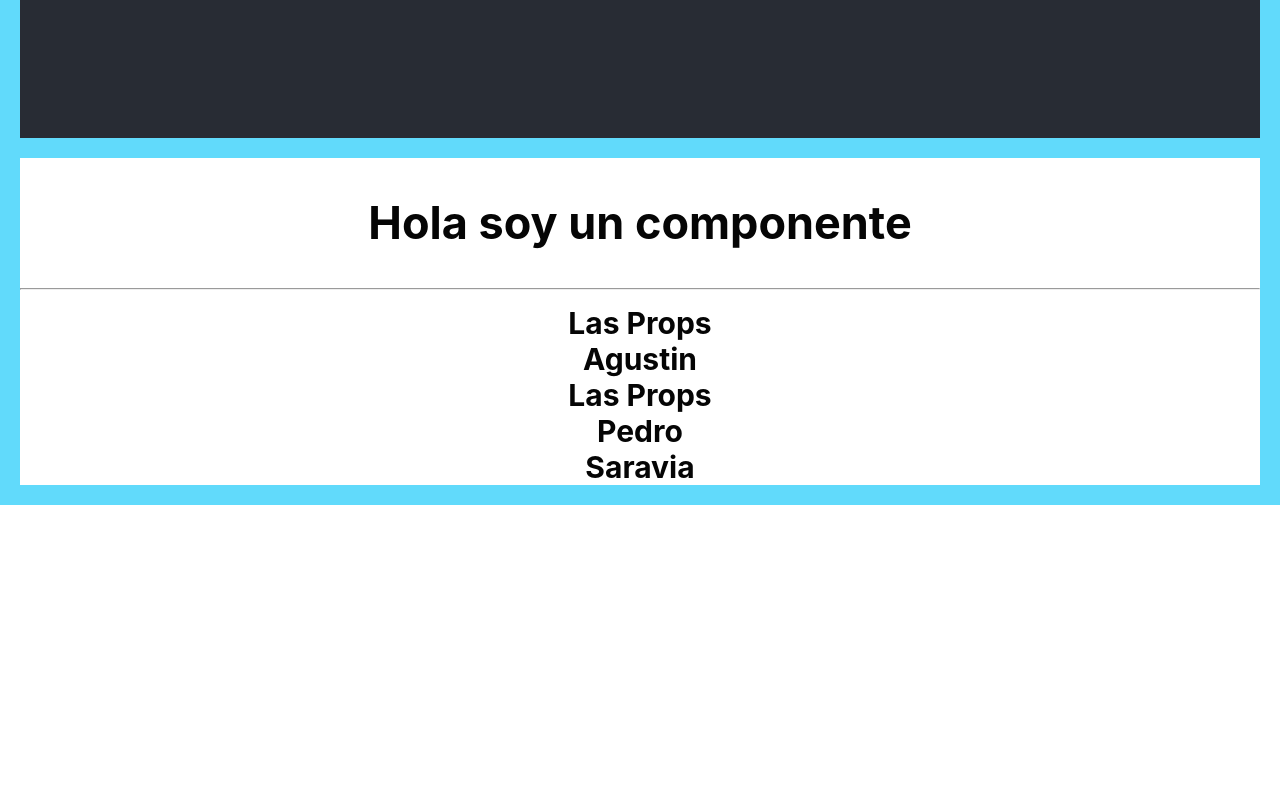
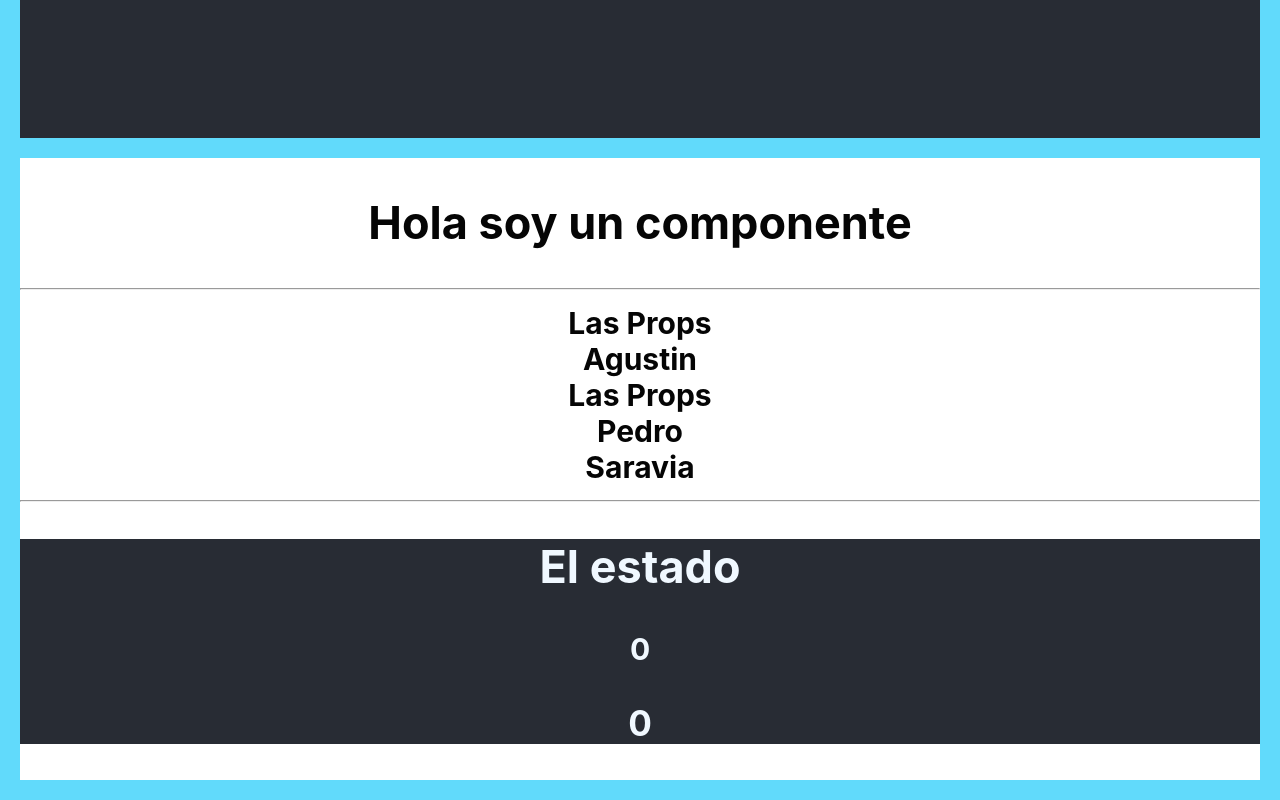
Before and after one commit to xNatzhu/React-curso-Jor-Mircha, a React (Create React App) app in the folder React-Basico/: page / in a window 1280 px wide. Shown: the part 682-1482 px from the top of the page. Before the commit the page ends 1187 px from the top, so only its background shows below. Built offline with nearby package versions, Linux system fonts and the light colour scheme.

Commit message:
Estados - React

```diff
--- a/React-Basico/src/App.css
+++ b/React-Basico/src/App.css
@@ -51,6 +51,10 @@
   pointer-events: none;
 }
 
+.state{
+  background:#282c34
+}
+
 @media (prefers-reduced-motion: no-preference) {
   .App-logo {
     animation: App-logo-spin infinite 20s linear;
--- a/React-Basico/src/App.js
+++ b/React-Basico/src/App.js
@@ -3,6 +3,7 @@ import logo from './logo.svg';
 import './App.css';
 import Componente from "./components/Componente"; //aca hacemos llamar nuestro componente creado.
 import Propiedades from "./components/Propiedades";
+import States from "./components/state/States.js";
 function App() {
 
   //example de propiedades
@@ -53,6 +54,11 @@ function App() {
         <Propiedades {...datosPersonas}/> {/* Con el spreed opereitor lo que hago es invocar el objeto, para que ingrese en el parametro "props* y directamente desde el componente lo llame*/}
 
       </section>
+
+      <hr></hr>
+      <div>
+          <States/>
+      </div>
 
     </div>
   );
--- /dev/null
+++ b/React-Basico/src/components/state/States.js
@@ -0,0 +1,68 @@
+import React,{Component} from "react";
+
+//COMPONENTE FUNCIONAL DE ANTES ESTADO A HIJO - EJEMPLO
+
+function EstadoAHijo(props) {
+    return(
+        <div>
+            <h3>
+                {props.contadorhijo} {/* Le vamos a pasar el props del contador padre al hijo, vamos enviar info del padre y lo pondremos en este ejemplo que seria el hijo*/}
+            </h3>
+        </div>
+    );
+}
+
+
+
+
+ export default class State extends Component{
+    constructor(props){
+        super(props); /* Llamos al objeto al cual esta heredando es deicr la clase padre, que seria el objeto component.*/
+        this.state = {
+            /*De esta manera se crea el objeto estado. This(objeto).state = contenido del estado*/
+            contador:0,
+        }
+    };
+    render(){
+        return(
+            <div className="state">
+                <h2>El estado</h2>
+                <p>{this.state.contador}</p>
+                <EstadoAHijo contadorhijo = {this.state.contador}/>{/*Los dos elementos estan renderizando el estado, aunque el componente hijo lo tengo en el mismo archivo de estado, react lo detecta en el mismo arbol geanologico como un componente independiente//El componente hijo al ser un componente funcionalnop puede tener estado, pero podemos pasarle a las funciones el estado de forma de props es decir el estado del padre se lo enviamos al hijo.
+                */}
+
+            </div>
+
+
+        );
+    }
+ }
+
+ /*
+
+ El estado del componente se comienza definiendo dentro del constructor.
+
+ El state una de las caracteristica de la reactividad en todas estas librerias/fw. Cuando cambia el estado genera un renderizado en el elemento que tenga que afectar en el DOM.
+
+ Entra EN ACCION EL VIRTUAL DOM de react para actualizar y no actualizar todo.
+
+ Cuando el estado se actualiza se vuelve renderizar, cada vez que el state se ejecuta se vuelve ejecutar el render del pintado de JSX.}
+
+
+ EK ESTADO DE UN COMPONENTE PADRE SE LE PUEDE PASAR LA PROPIEDAD A UN COMPONENTE HIJO.
+
+ [[[LOS UNICOS COMPONENTES QUE PUEDEN TENER ESTADOS SON LOS COMPONENTES CLASES, LOS DE FUNCIONES NO PUEDEN TENER ESTADO]]]
+
+
+ ¿QUE ES UN ESTADO?
+
+ El estado en React, también conocido como state, es el segundo tipo de dato que maneja esta librería de JavaScript. Mientras que las props son los datos que podemos pasarle a un componente o elemento React desde afuera, un estado se conforma por los datos internos que un componente puede manejar.
+
+
+ ¿Qué hace setState?
+setState() programa una actualización al objeto estado de un componente. Cuando el estado cambia, el componente responde volviendo a renderizar.
+
+Cuando realizamos un setState podemos utilizar un evento loops de asincronia como set interval para que vaya actualizando el estado en cada cierto momento.
+
+
+ */
```
